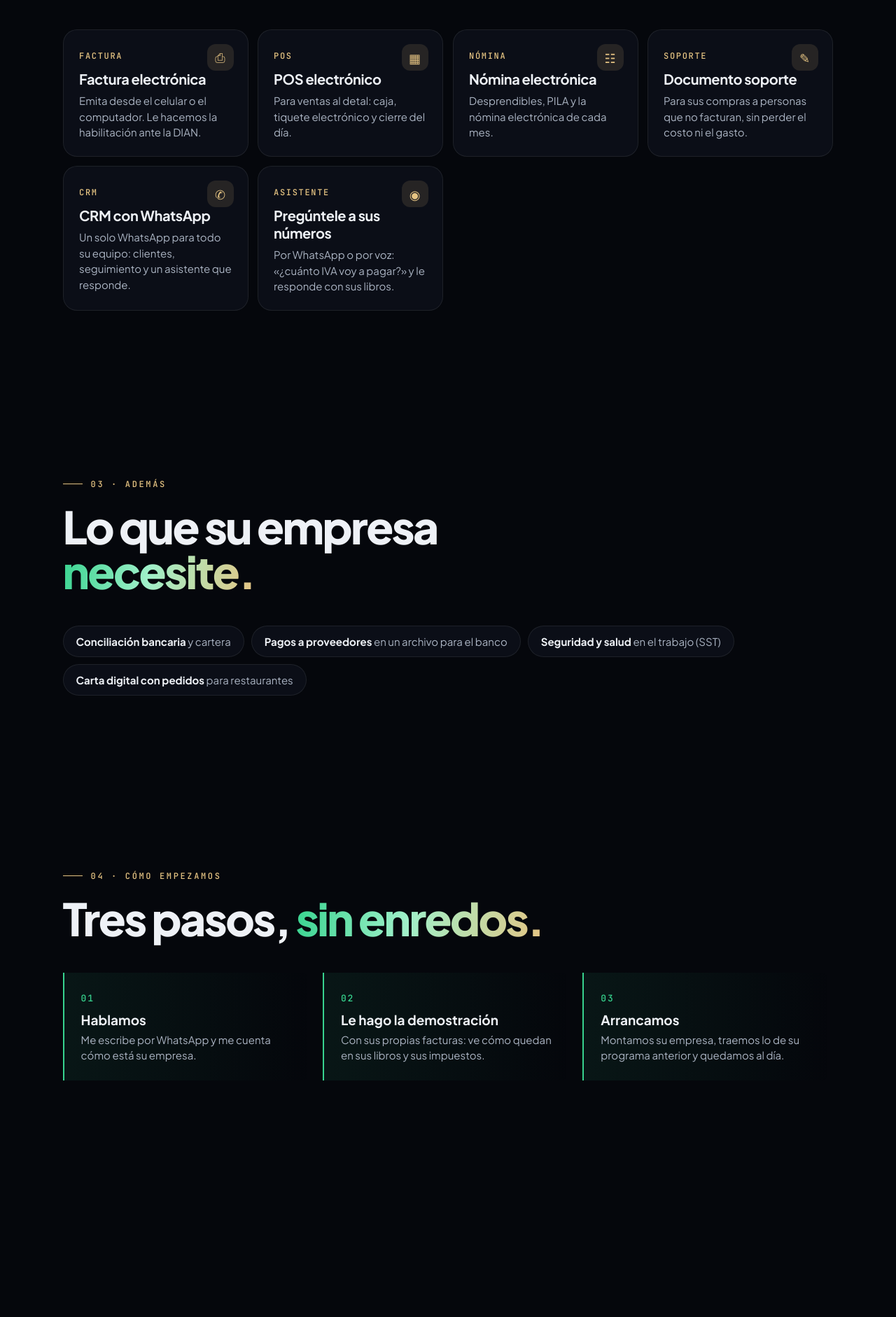
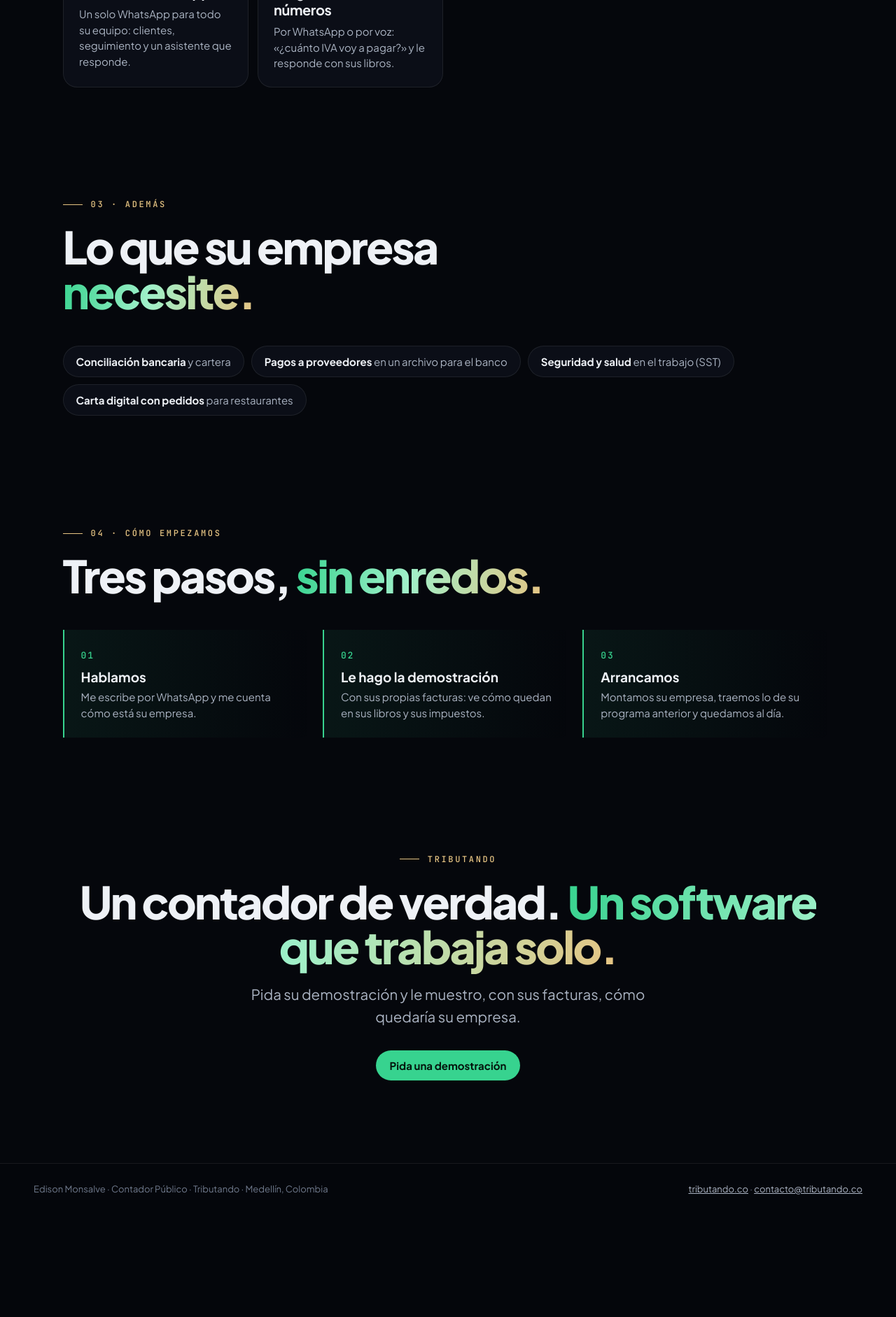
Before and after one commit to ediandres07-oss/declaraci-n-de-renta, a Flask app: template templates/portafolio2.html in a window 1280 px wide. Shown: the part 1998-3880 px from the top of the page at 70% size. After the commit the page ends 3705 px from the top, so only its background shows below. Run offline with Flask 3, Linux system fonts and the light colour scheme; the template is opened without the code that fills it, so the values that code supplies are empty; some libraries are stand-ins or nearby versions.

Commit message:
Portafolio v2: menos espacio vacío entre secciones
Co-Authored-By: Claude Opus 5.5 <noreply@anthropic.com>

```diff
--- a/templates/portafolio2.html
+++ b/templates/portafolio2.html
@@ -42,7 +42,7 @@ h1 em,h2 em{font-style:normal;background:linear-gradient(100deg,var(--verde),#9f
 .firma i{width:44px;height:44px;border-radius:50%;display:grid;place-items:center;background:linear-gradient(135deg,var(--verde),var(--oro));color:#04140c;font-style:normal;font-weight:800}
 .firma b{display:block;color:var(--txt);font-size:15px}
 /* bloques con scroll */
-.bloque{min-height:100vh;padding-top:18vh;padding-bottom:12vh}
+.bloque{padding-top:14vh;padding-bottom:6vh}
 .cabeza{max-width:760px;margin-bottom:46px}
 .lista{display:grid;grid-template-columns:repeat(auto-fit,minmax(250px,1fr));gap:14px;max-width:1100px}
 .item{position:relative;padding:24px 22px 22px;border-radius:20px;background:var(--tarjeta);border:1px solid var(--linea);backdrop-filter:blur(10px);
@@ -63,7 +63,7 @@ h1 em,h2 em{font-style:normal;background:linear-gradient(100deg,var(--verde),#9f
 .paso.ver{opacity:1;transform:none}
 .paso:before{counter-increment:p;content:"0" counter(p);font-family:"JetBrains Mono",monospace;color:var(--verde);font-size:13px;letter-spacing:.14em}
 .paso h3{margin:10px 0 6px;font-size:19px}.paso p{color:var(--suave);font-size:15px;line-height:1.5}
-.cierre{min-height:80vh;display:flex;flex-direction:column;justify-content:center;align-items:center;text-align:center}
+.cierre{min-height:70vh;display:flex;flex-direction:column;justify-content:center;align-items:center;text-align:center}
 .cierre .lead{margin-left:auto;margin-right:auto}
 .cierre .acciones{justify-content:center}
 .titulo-in{opacity:0;transform:translateY(30px);filter:blur(8px);transition:opacity 1s,transform 1s,filter 1s}
@@ -74,7 +74,7 @@ footer a{color:var(--suave)}
 .flotante.on{opacity:1;transform:none;pointer-events:auto}
 @media (max-width:700px){
   header{padding:12px 14px}.marca{font-size:15px}
-  .bloque{padding-top:12vh}
+  .bloque{padding-top:10vh}
   .item .ico{display:none}
 }
 @media (prefers-reduced-motion:reduce){.item,.extras span,.paso,.titulo-in{opacity:1;transform:none;filter:none;transition:none}}
@@ -129,7 +129,7 @@ footer a{color:var(--suave)}
     </div>
   </section>
 
-  <section class="bloque" data-color="3" style="min-height:70vh">
+  <section class="bloque" data-color="3">
     <div class="cabeza">
       <div class="etiqueta">03 · Además</div>
       <h2 class="titulo-in">Lo que su empresa <em>necesite.</em></h2>
@@ -142,7 +142,7 @@ footer a{color:var(--suave)}
     </div>
   </section>
 
-  <section class="bloque" data-color="4" style="min-height:80vh">
+  <section class="bloque" data-color="4">
     <div class="cabeza">
       <div class="etiqueta">04 · Cómo empezamos</div>
       <h2 class="titulo-in">Tres pasos, <em>sin enredos.</em></h2>
```
